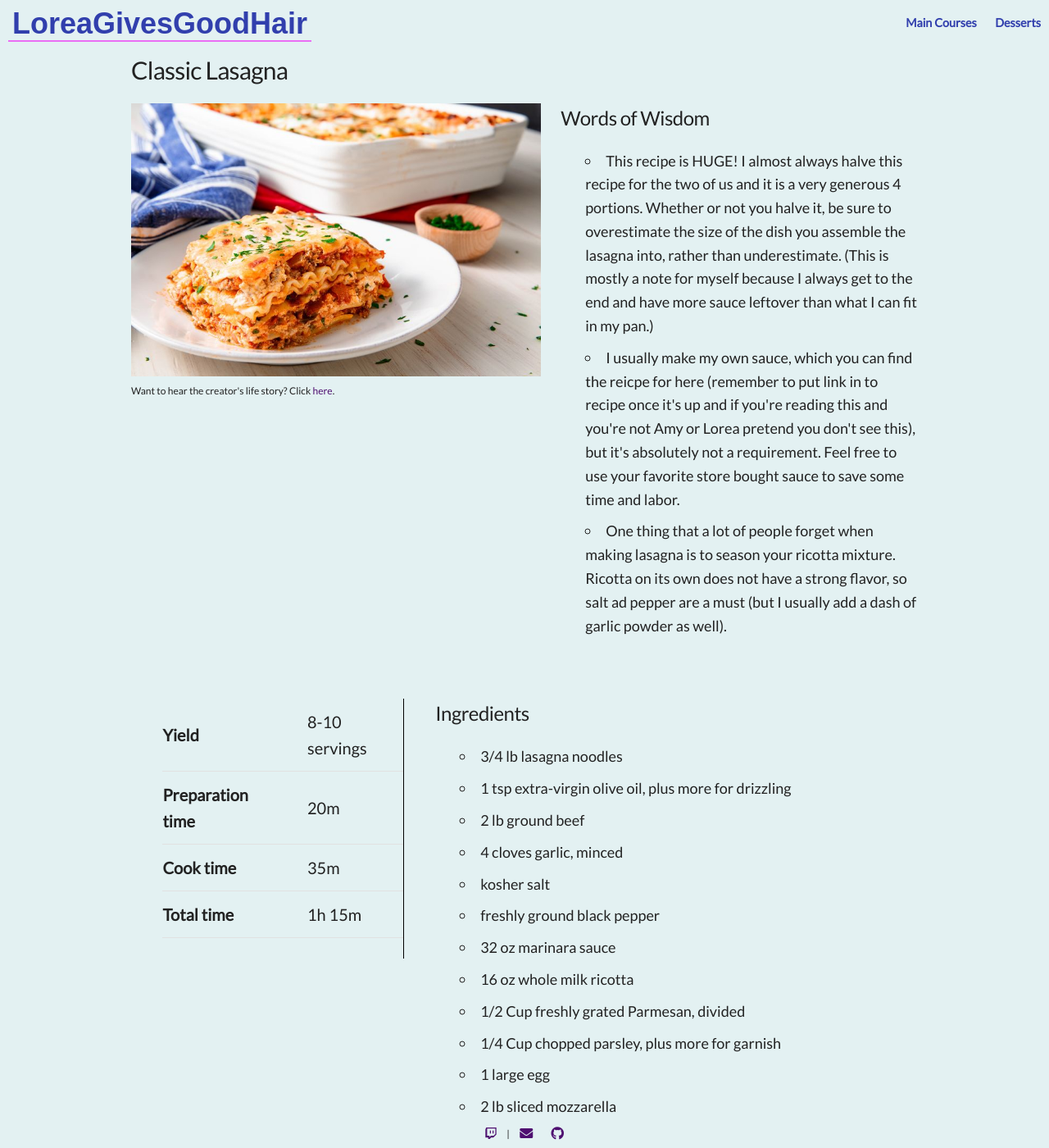
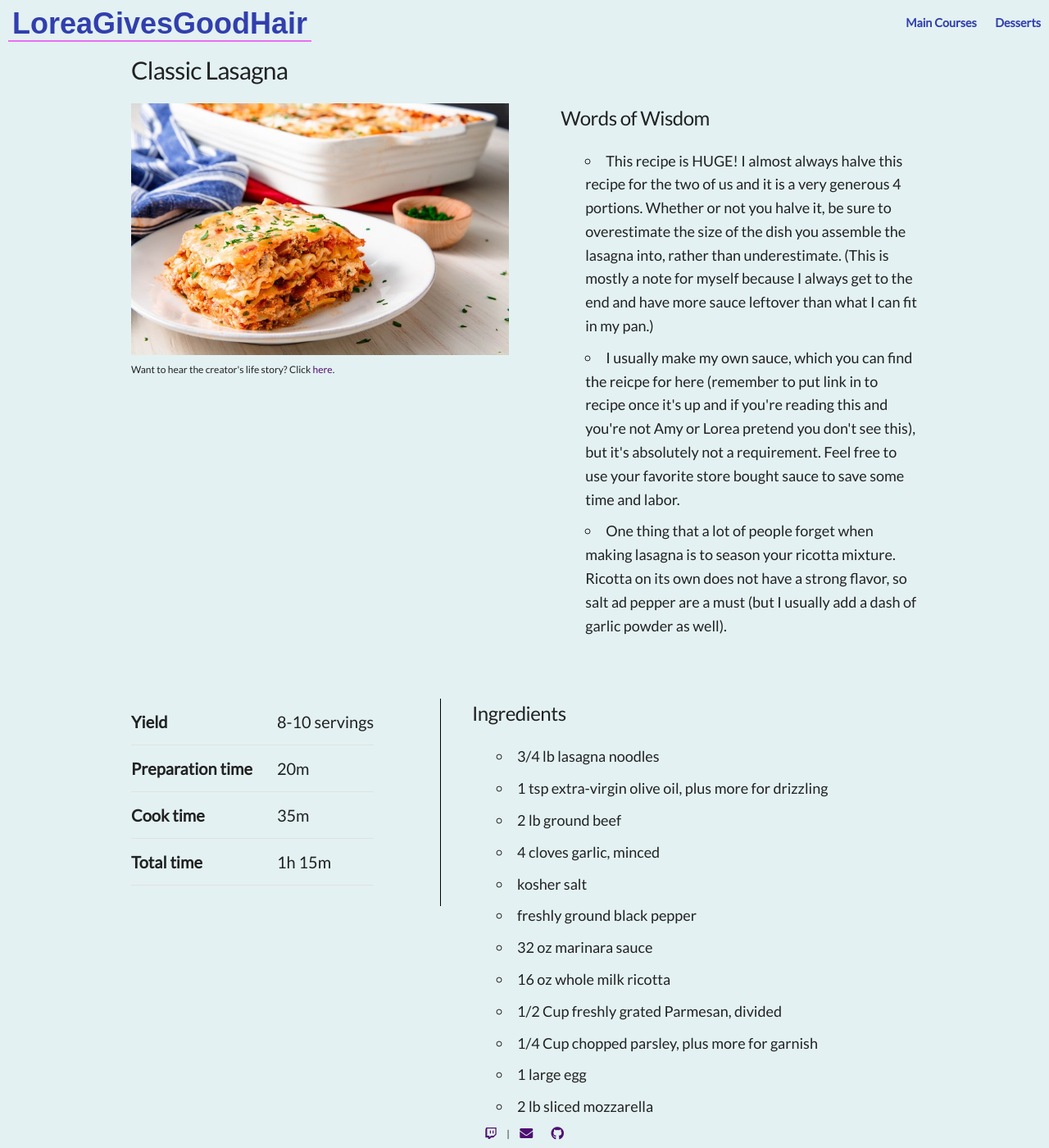
Before and after one commit to AyMeeko/recipes, a Jekyll site: the page built from index.html, in a window 1280 px wide and 1400 px high. Shown: the whole window at 82% size. Built offline with Jekyll 4.4.1, drawn with Linux system fonts in a browser that asks for light colours; some web fonts are replaced.

Commit message:
fix some mobile issues

```diff
--- a/_includes/post_template.html
+++ b/_includes/post_template.html
@@ -19,10 +19,13 @@
       {% endif %}
     </div>
 
+    <div class="six columns" id="words-of-wisdom">
       {% include words_of_wisdom.html r=recipe %}
     </div>
+  </div>
 
-  <div class="four columns" id="general-info">
+  <div class="twelve columns">
+    <div class="five columns" id="general-info">
       <table>
         <tbody>
           {% if recipe.recipe_yield %}
@@ -59,13 +62,14 @@
       </table>
     </div>
 
-  <div class="six columns" id="ingredients">
+    <div class="seven columns" id="ingredients">
       <h5>Ingredients</h5>
       {% if recipe.ingredients %}
         {% include ingredients.html r=recipe %}
       {% else %}
         {% include multi_part_ingredients.html r=recipe %}
       {% endif %}
+    </div>
   </div>
 
   <div class="twelve columns" id="instructions">
--- a/_includes/words_of_wisdom.html
+++ b/_includes/words_of_wisdom.html
@@ -1,6 +1,5 @@
 {% assign recipe = include.r %}
 
-<div class="six columns" id="words-of-wisdom">
 {% if recipe.words_of_wisdom %}
   <h5>Words of Wisdom</h5>
   {% if recipe.words_of_wisdom.size > 1 %}
@@ -15,4 +14,3 @@
     {{ recipe.words_of_wisdom }}
   {% endif %}
 {% endif %}
-</div>
--- a/_sass/_recipe.scss
+++ b/_sass/_recipe.scss
@@ -10,7 +10,7 @@
   }
 
   .img_container {
-    width: 500px;
+    width: 100%;
     height: auto;
     max-height: 500px;
     overflow: hidden
```
Lines whose indentation alone changed are shown as unchanged.
